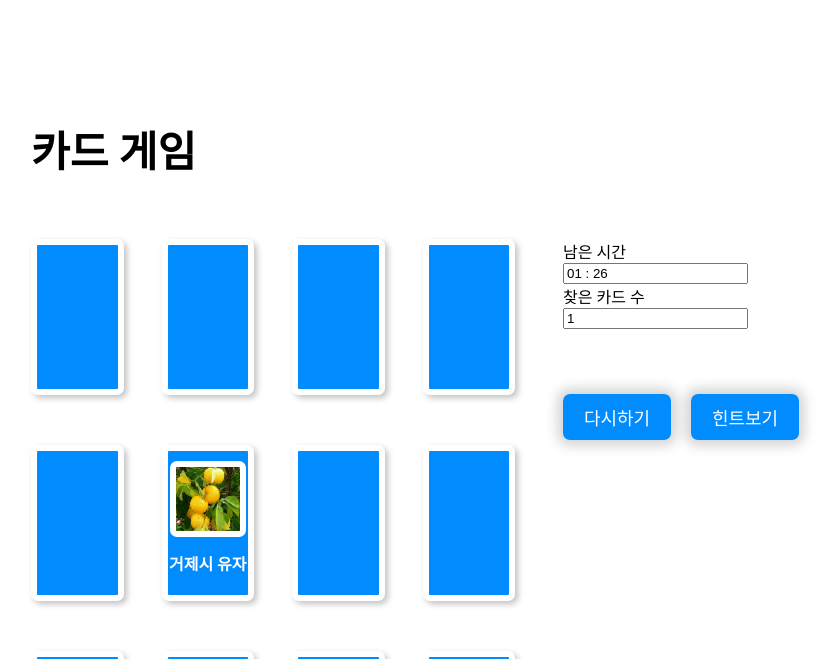
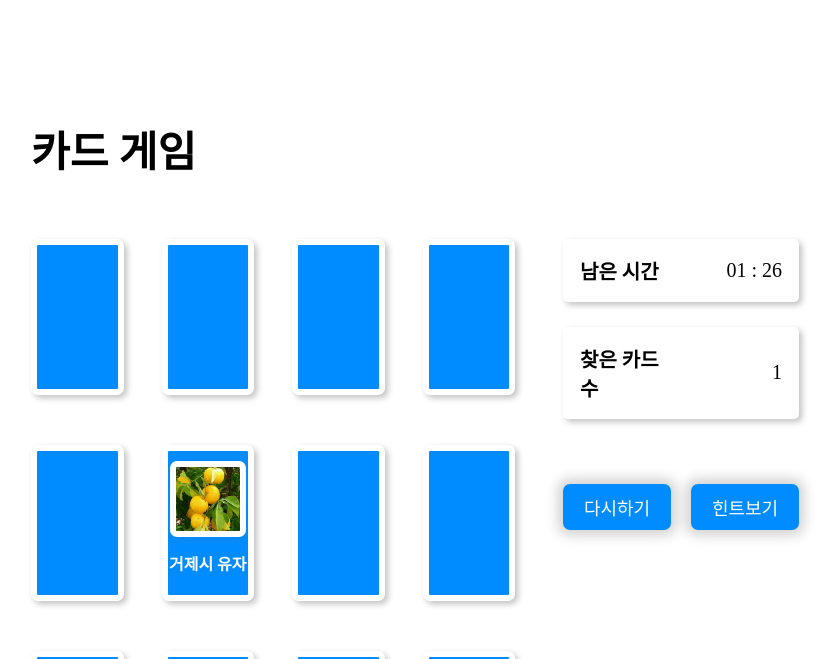
Before and after one commit to dev-yuka05/web-incheon-2022, a PHP site: page /event.html in a window 1280 px wide. Shown: the part 1496-2155 px from the top of the page, without its empty margins (225-1064 px from the left). Run offline with PHP 8.4, Linux system fonts and the light colour scheme.

Commit message:
fix : 이벤트 페이지 타이머, 찾은 카드 수 디자인

```diff
--- a/A-Moudle/style/event.css
+++ b/A-Moudle/style/event.css
@@ -115,3 +115,49 @@ button:hover{
     gap: 20px;
     margin-top: 50px;
 }
+
+/* 카드게임 타이머 */
+.timer{
+    display: flex;
+    justify-content: space-between;
+    padding: 17px;
+    border-radius: 5px;
+    box-shadow: 3px 3px 6px rgba(0, 0, 0, 0.247);
+}
+.timer label{
+    font-size: 20px;
+    font-weight: bold;
+    display: block;
+}
+.timer input{
+    all: unset;
+    width: 50%;
+    display: block;
+    font-size: 20px;
+    border: none;
+    padding: 0;
+    text-align: right;
+}
+/*  카드게임 찾은 개수 카운트 */
+.collect{
+    display: flex;
+    margin-top: 25px;
+    justify-content: space-between;
+    padding: 17px;
+    border-radius: 5px;
+    box-shadow: 3px 3px 6px rgba(0, 0, 0, 0.247);
+}
+.collect label{
+    font-size: 20px;
+    font-weight: bold;
+    display: block;
+}
+.collect input{
+    all: unset;
+    display: block;
+    font-size: 20px;
+    border: none;
+    padding: 0;
+    text-align: right;
+    width: 50%;
+}
```
